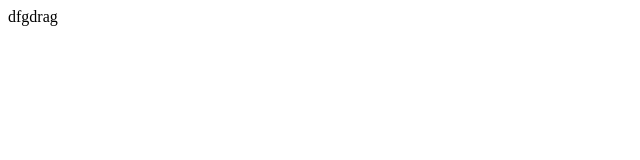
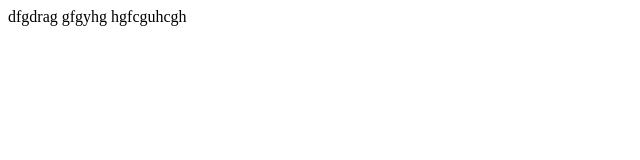
Before and after one commit to Vas002/MyProject, a plain HTML site: page index.html in a window 1280 px wide. Shown: the whole page, without its empty margins (0-640 px from the left). Drawn offline with Linux system fonts and the light colour scheme.

Commit message:
Update index.html

```diff
--- a/index.html
+++ b/index.html
@@ -1,5 +1,7 @@
 <html>
     <body>
         dfgdrag
+        gfgyhg
+        hgfcguhcgh
     </body>
 </html>
```
